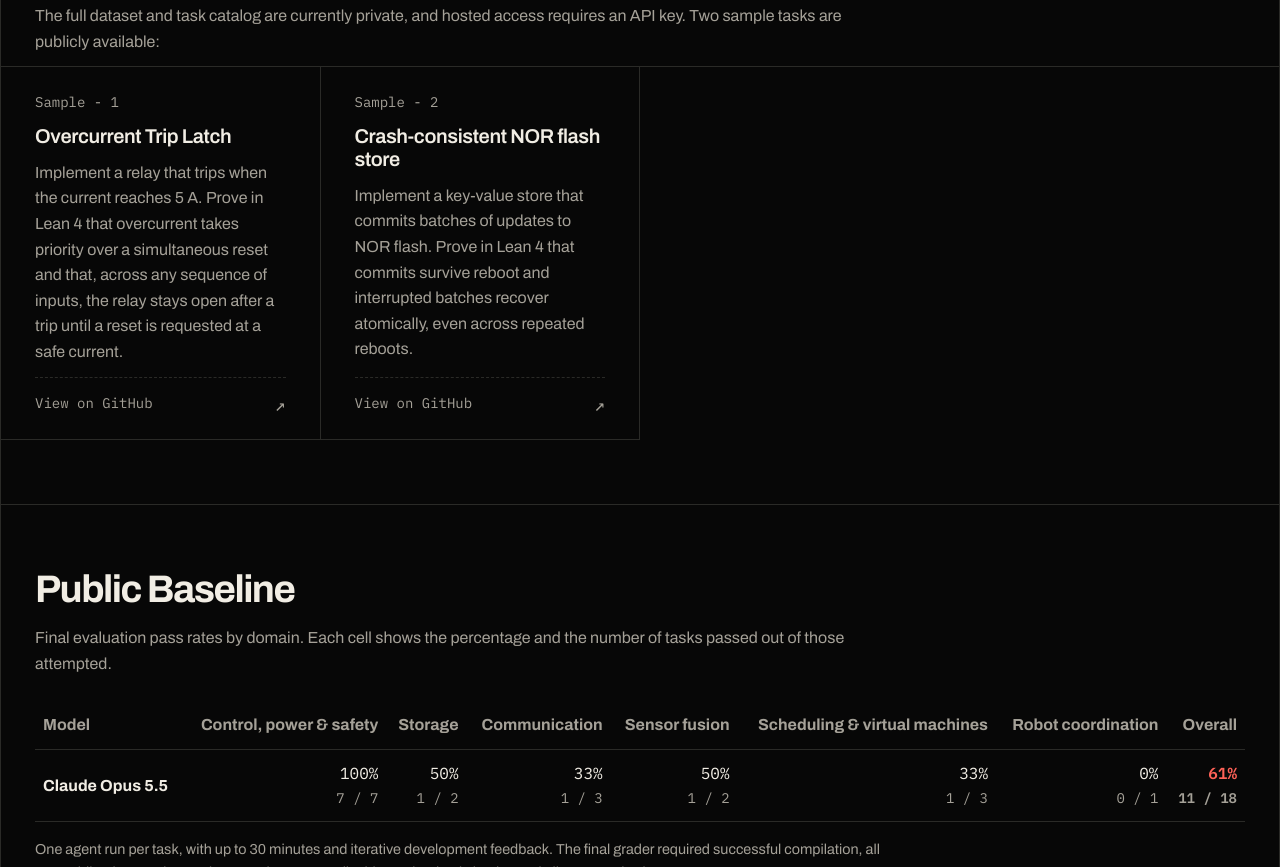
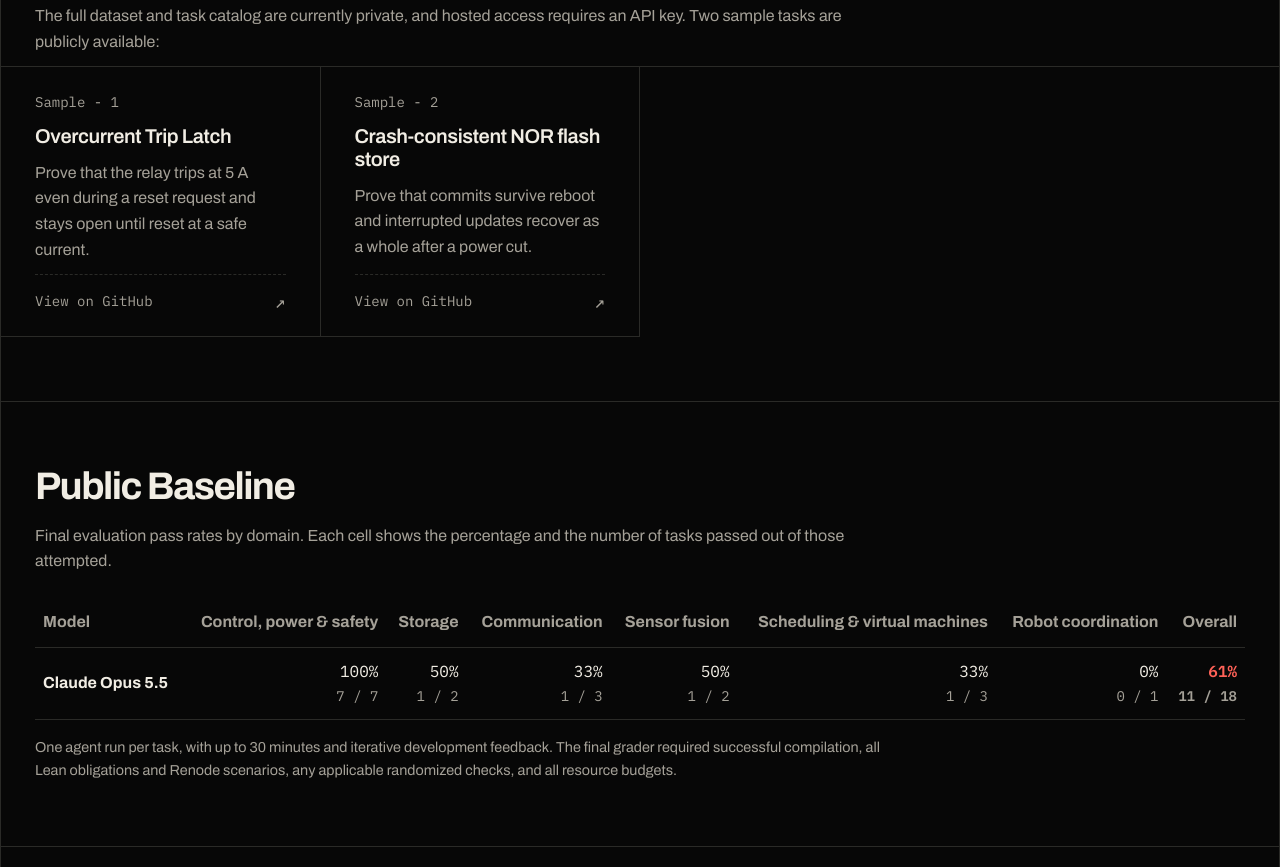
Before and after one commit to h5i-dev/FirmwareGym-Public, a plain HTML site: page docs/index.html in a window 1280 px wide. Shown: the part 1298-2165 px from the top of the page. Drawn offline with Linux system fonts and the light colour scheme.

Commit message:
Shorten public sample descriptions

```diff
--- a/docs/index.html
+++ b/docs/index.html
@@ -245,13 +245,13 @@
           <a class="sample-card" href="https://github.com/h5i-dev/FirmwareGym-Public/tree/main/examples/overcurrent_starter" aria-labelledby="sample-title-1" aria-describedby="sample-description-1">
             <span class="sample-number">Sample - 1</span>
             <h3 id="sample-title-1">Overcurrent Trip Latch</h3>
-            <p id="sample-description-1">Implement a relay that trips when the current reaches 5 A. Prove in Lean 4 that overcurrent takes priority over a simultaneous reset and that, across any sequence of inputs, the relay stays open after a trip until a reset is requested at a safe current.</p>
+            <p id="sample-description-1">Prove that the relay trips at 5 A even during a reset request and stays open until reset at a safe current.</p>
             <span class="sample-footer" aria-hidden="true">View on GitHub <span class="sample-arrow">↗</span></span>
           </a>
           <a class="sample-card" href="https://github.com/h5i-dev/FirmwareGym-Public/tree/main/examples/flash_kv_nor_starter" aria-labelledby="sample-title-2" aria-describedby="sample-description-2">
             <span class="sample-number">Sample - 2</span>
             <h3 id="sample-title-2">Crash-consistent NOR flash store</h3>
-            <p id="sample-description-2">Implement a key-value store that commits batches of updates to NOR flash. Prove in Lean 4 that commits survive reboot and interrupted batches recover atomically, even across repeated reboots.</p>
+            <p id="sample-description-2">Prove that commits survive reboot and interrupted updates recover as a whole after a power cut.</p>
             <span class="sample-footer" aria-hidden="true">View on GitHub <span class="sample-arrow">↗</span></span>
           </a>
         </div>
```
